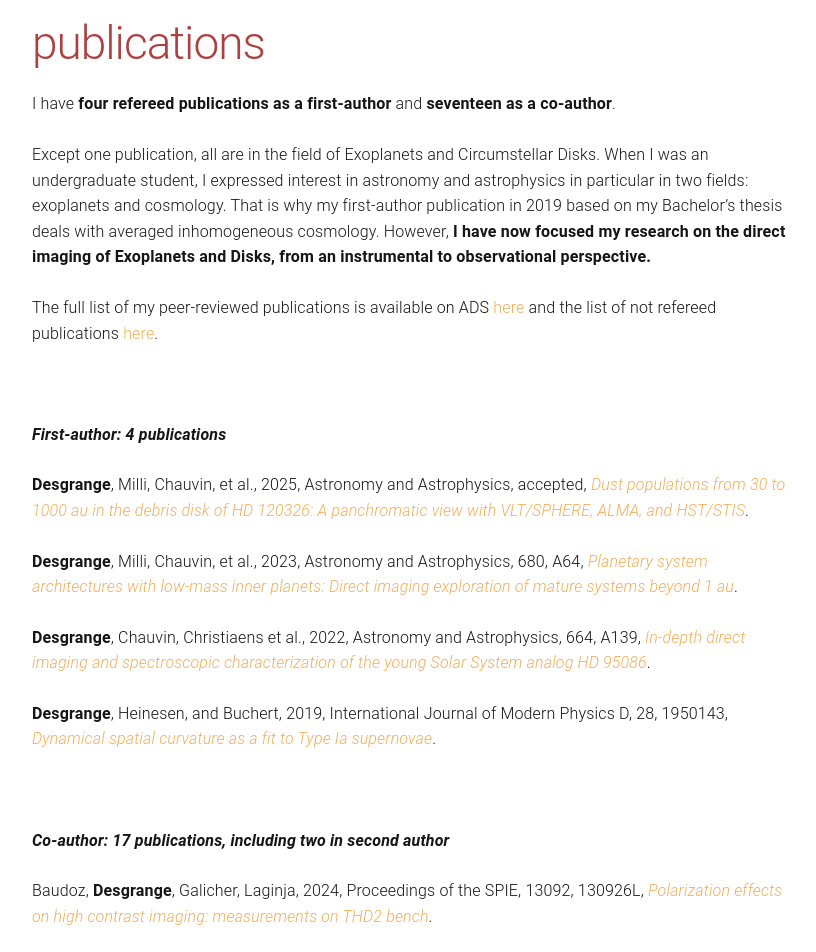
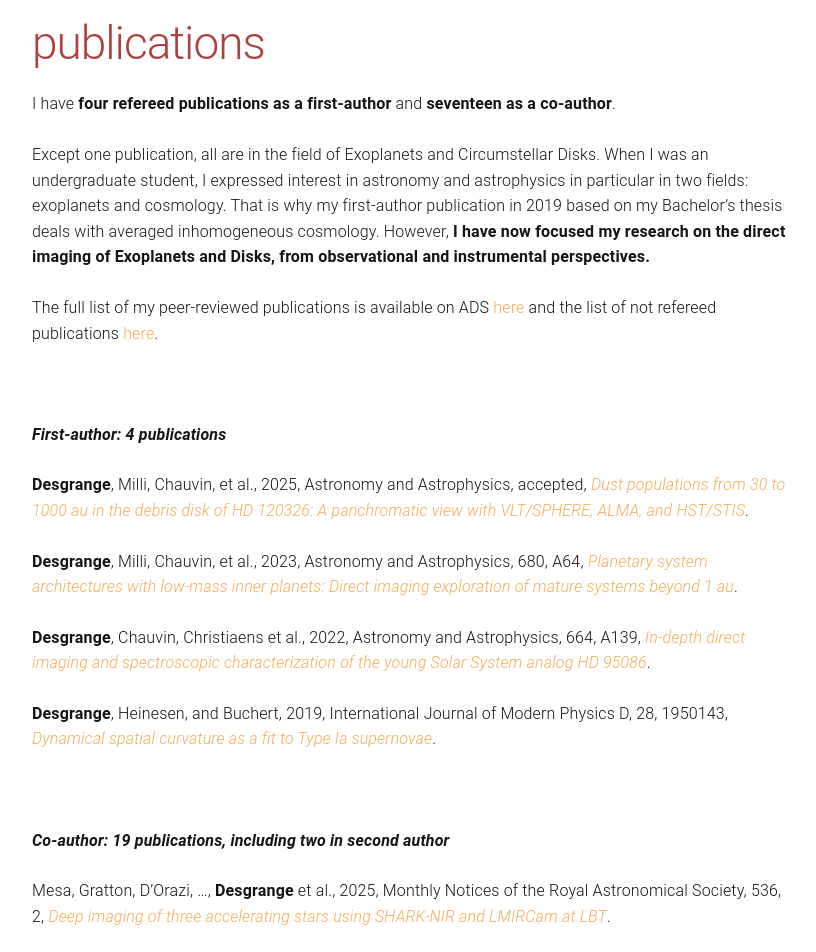
Before and after one commit to cdesgrange/cdesgrange.github.io, a Jekyll site: the page built from publications.md, in a window 1280 px wide and 1400 px high. Shown: the part 330-1282 px from the top of the window, without its empty margins (228-1044 px from the left). Built offline with Jekyll 4.4.1, drawn with Linux system fonts in a browser that asks for light colours; some of the changed text lies outside the part shown.

Commit message:
added co-author publications Mesa+2025 and Barbato+2025

```diff
--- a/publications.md
+++ b/publications.md
@@ -6,7 +6,7 @@ permalink: /publications/
 
 I have <b>four refereed publications as a first-author</b> and <b>seventeen as a co-author</b>.
 
-Except one publication, all are in the field of Exoplanets and Circumstellar Disks. When I was an undergraduate student, I expressed interest in astronomy and astrophysics in particular in two fields: exoplanets and cosmology. That is why my first-author publication in 2019 based on my Bachelor's thesis deals with averaged inhomogeneous cosmology. However, <b>I have now focused my research on the direct imaging of Exoplanets and Disks, from an instrumental to observational perspective.</b>
+Except one publication, all are in the field of Exoplanets and Circumstellar Disks. When I was an undergraduate student, I expressed interest in astronomy and astrophysics in particular in two fields: exoplanets and cosmology. That is why my first-author publication in 2019 based on my Bachelor's thesis deals with averaged inhomogeneous cosmology. However, <b>I have now focused my research on the direct imaging of Exoplanets and Disks, from observational and instrumental perspectives.</b>
 
 
 The full list of my peer-reviewed publications is available on ADS <a href="https://ui.adsabs.harvard.edu/public-libraries/KEgz9235Tk2LZEjG4jaJmw">here</a> and the list of not refereed publications <a href="https://ui.adsabs.harvard.edu/public-libraries/2iQXCqujSYaePuAXLA_rJQ">here</a>.
@@ -26,7 +26,11 @@ The full list of my peer-reviewed publications is available on ADS <a href="http
 
 <br>
 
-<strong>*Co-author: 17 publications, including two in second author*</strong>
+<strong>*Co-author: 19 publications, including two in second author*</strong>
+
+   Mesa, Gratton, D'Orazi, ..., <b>Desgrange</b> et al., 2025, Monthly Notices of the Royal Astronomical Society, 536, 2,  <i><a href="https://ui.adsabs.harvard.edu/abs/2025MNRAS.536.1455M/abstract">Deep imaging of three accelerating stars using SHARK-NIR and LMIRCam at LBT</a></i>.
+
+   Barbato, Mesa, D'Orazi, ..., <b>Desgrange</b> et al., 2025, Astronomy and Astrophysics, 693, A81,  <i><a href="https://ui.adsabs.harvard.edu/abs/2025A&A...693A..81B/abstract">A multi-technique detection of an eccentric giant planet around the accelerating star HD 57625</a></i>.
 
   Baudoz, <b>Desgrange</b>, Galicher, Laginja, 2024, Proceedings of the SPIE, 13092, 130926L, <i><a href="https://www.spiedigitallibrary.org/conference-proceedings-of-spie/13092/3020010/Polarization-effects-on-high-contrast-imaging--measurements-on-THD2/10.1117/12.3020010.short">Polarization effects on high contrast imaging: measurements on THD2 bench</a></i>.
 
```
Also changed, not shown: other parts of publications.md (+1 -1 lines).
